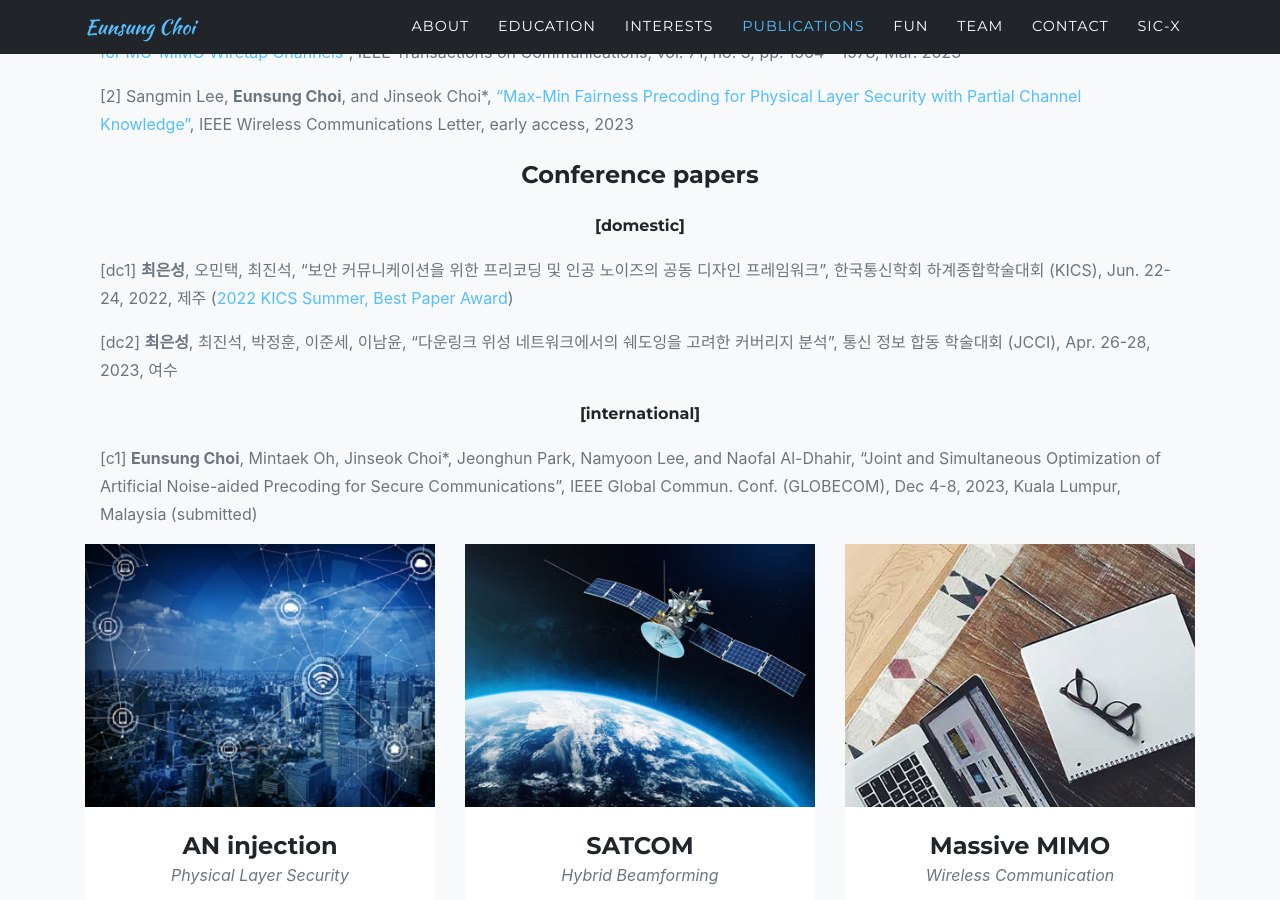
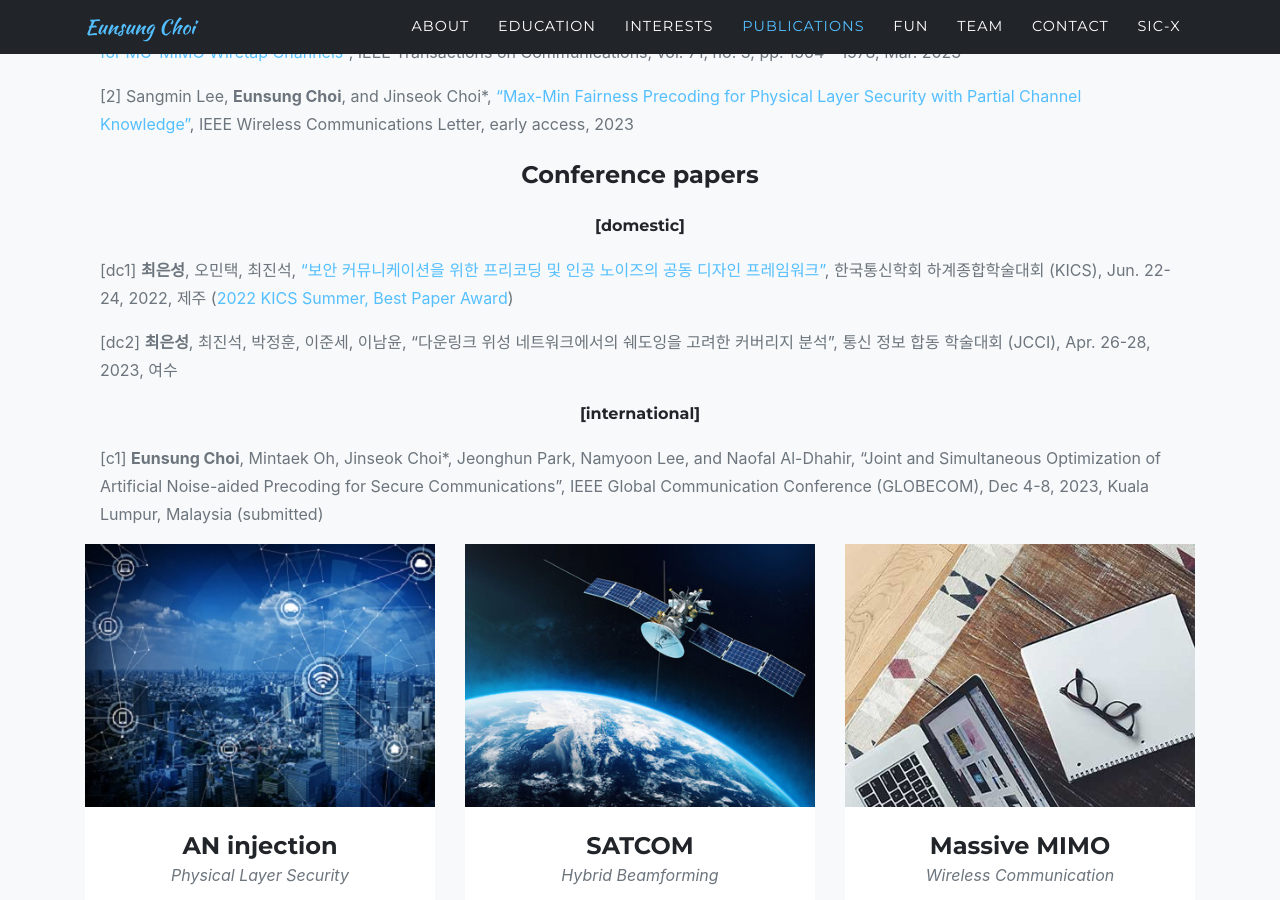
Before and after one commit to choices97/choices97.github.io, a Jekyll site: the page built from index.md, in a window 1280 px wide and 900 px high, scrolled down 5125 px. Built offline with Jekyll 4.4.1, drawn with Linux system fonts in a browser that asks for light colours; some web fonts are replaced; comment, search, counter and statistics services are not loaded.

Commit message:
Update sitetext.yml

```diff
--- a/_data/sitetext.yml
+++ b/_data/sitetext.yml
@@ -104,10 +104,10 @@ en: &DEFAULT_EN
       - desc: "[2] Sangmin Lee, **Eunsung Choi**, and Jinseok Choi*, [&ldquo;Max-Min Fairness Precoding for Physical Layer Security  with Partial Channel Knowledge&rdquo;](https://ieeexplore.ieee.org/document/10149521), IEEE Wireless Communications Letter, early access, 2023"
       - title: "**Conference papers**"
       - subtitle: "[domestic]"
-        desc: "[dc1] **최은성**, 오민택, 최진석, &ldquo;보안 커뮤니케이션을 위한 프리코딩 및 인공 노이즈의 공동 디자인 프레임워크&rdquo;, 한국통신학회 하계종합학술대회 (KICS), Jun. 22-24, 2022, 제주 ([2022 KICS Summer, Best Paper Award](https://www.kics.or.kr/html/?pmode=BExcellentPapers&page=1&smode=view&seq=3639&searchValue=&searchTitle=strTitle))"
+        desc: "[dc1] **최은성**, 오민택, 최진석, [&ldquo;보안 커뮤니케이션을 위한 프리코딩 및 인공 노이즈의 공동 디자인 프레임워크&rdquo;](https://journal-home.s3.ap-northeast-2.amazonaws.com/site/2022s/abs/0183.pdf), 한국통신학회 하계종합학술대회 (KICS), Jun. 22-24, 2022, 제주 ([2022 KICS Summer, Best Paper Award](https://www.kics.or.kr/html/?pmode=BExcellentPapers&page=1&smode=view&seq=3639&searchValue=&searchTitle=strTitle))"
       - desc: "[dc2] **최은성**, 최진석, 박정훈, 이준세, 이남윤, &ldquo;다운링크 위성 네트워크에서의 쉐도잉을 고려한 커버리지 분석&rdquo;, 통신 정보 합동 학술대회 (JCCI), Apr. 26-28, 2023, 여수"
       - subtitle: "[international]"
-        desc: "[c1] **Eunsung Choi**, Mintaek Oh, Jinseok Choi*, Jeonghun Park, Namyoon Lee, and Naofal Al-Dhahir, &ldquo;Joint and Simultaneous Optimization of Artificial Noise-aided Precoding for Secure Communications&rdquo;, IEEE Global Commun. Conf. (GLOBECOM), Dec 4-8, 2023, Kuala Lumpur, Malaysia (submitted)"
+        desc: "[c1] **Eunsung Choi**, Mintaek Oh, Jinseok Choi*, Jeonghun Park, Namyoon Lee, and Naofal Al-Dhahir, &ldquo;Joint and Simultaneous Optimization of Artificial Noise-aided Precoding for Secure Communications&rdquo;, IEEE Global Communication Conference (GLOBECOM), Dec 4-8, 2023, Kuala Lumpur, Malaysia (submitted)"
     section: portfolio
     closebutton: "Close Publication"
 
```
